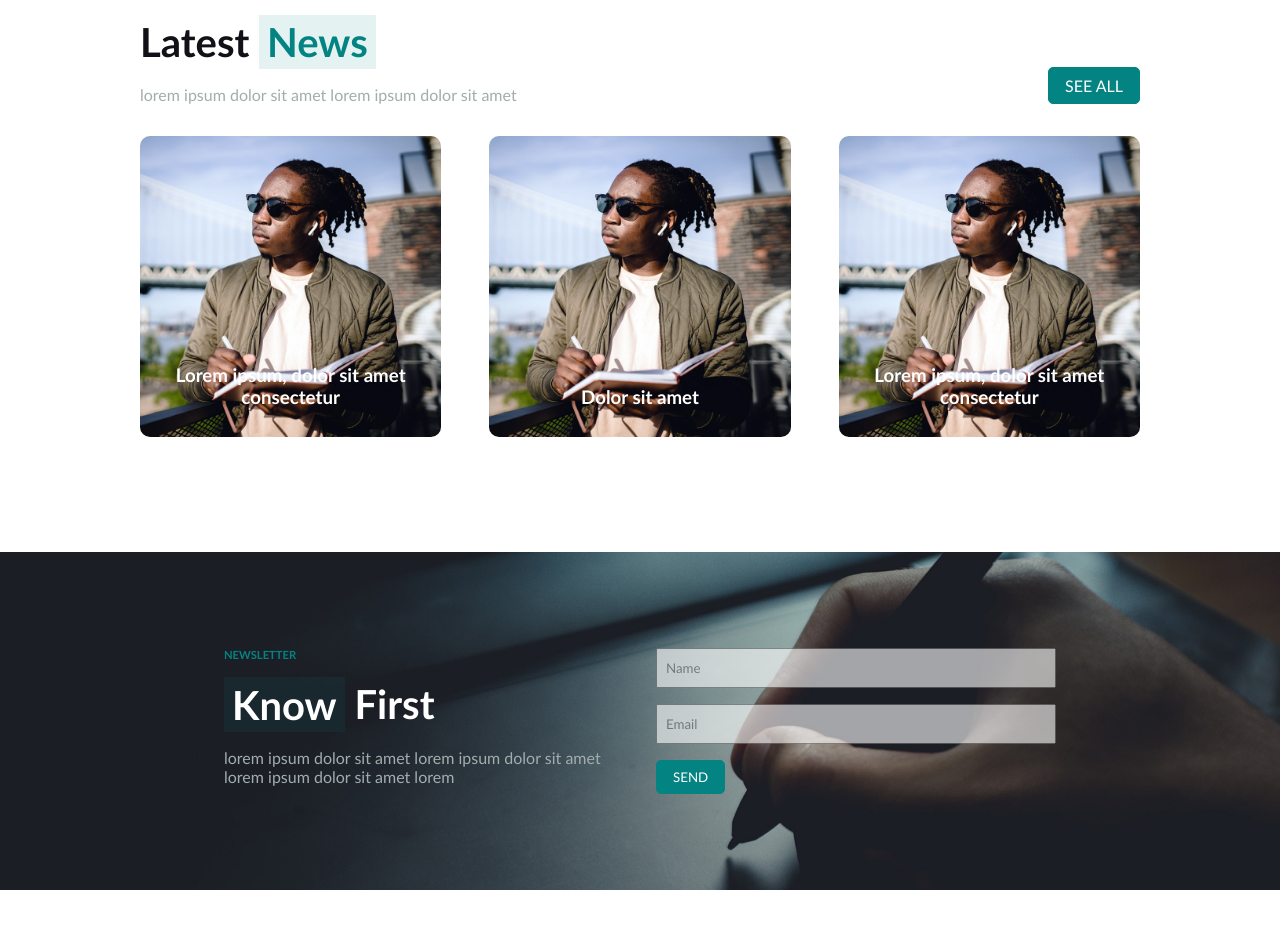
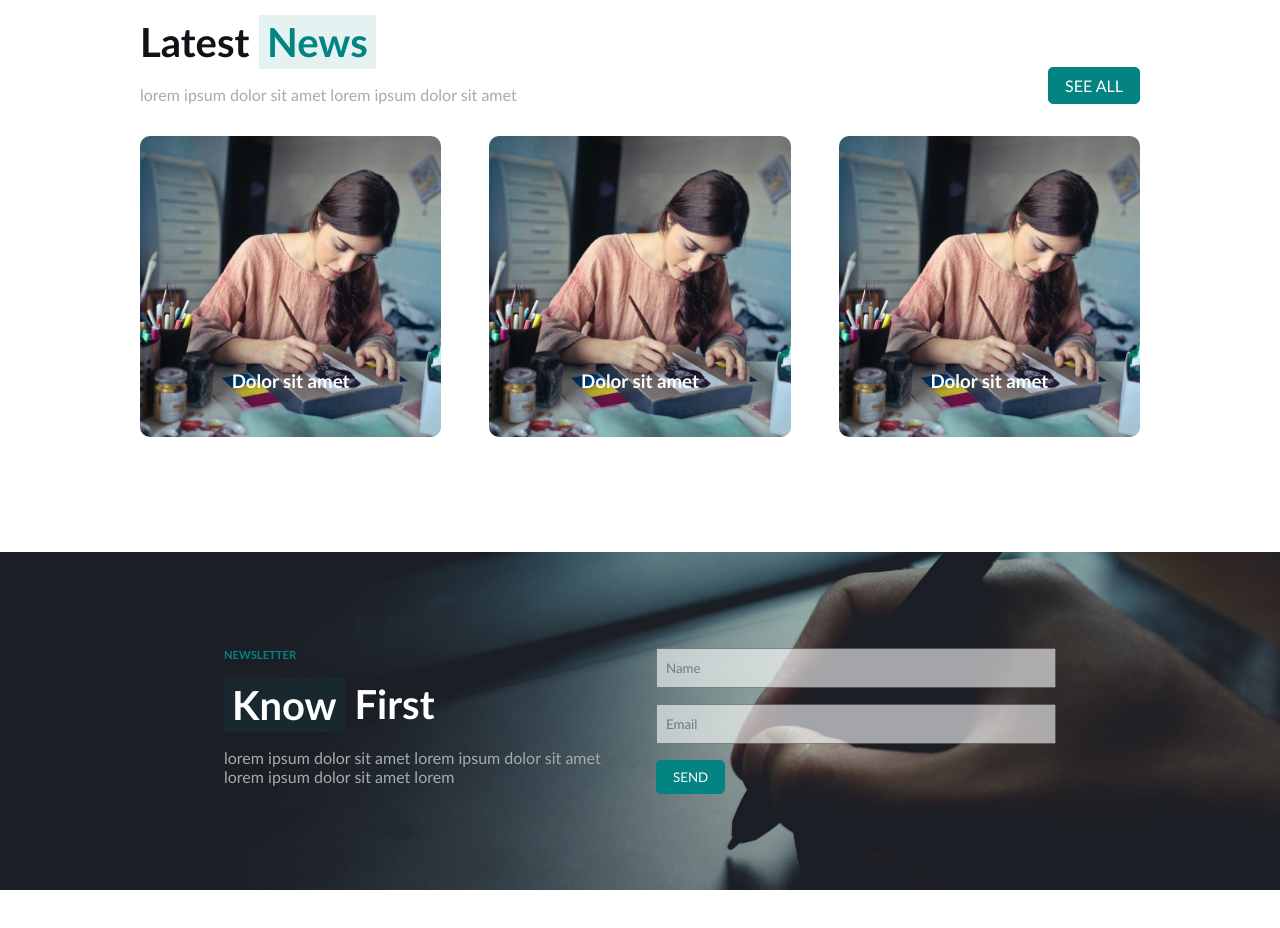
Before and after one commit to andrea-prina/proj-html-vuejs, a Vue app: page / in a window 1280 px wide. Shown: the part 3662-4590 px from the top of the page. Built offline with nearby package versions, Linux system fonts and the light colour scheme.

Commit message:
feat(NewsSection): Add card hover effect and additional info

```diff
--- a/src/components/structure/main/NewsSection.vue
+++ b/src/components/structure/main/NewsSection.vue
@@ -4,9 +4,21 @@
             <SectionTitle :titleData="sectionTitleInfo"/>
             <!-- TODO: Fixare visualizzazione -->
             <div class="cards flex-between flex-wrap">
-                <div v-for="(card, index) in newsCards" :key="index" class="three-cols-card img-card">
-                    <img src="../../../assets/img/news-2.jpg" :alt="card.altImgText">
-                    <h3>{{card.text}}</h3>
+                <div @mouseenter="showCardDetails(index)" @mouseleave="hideCardDetails(index)"
+                v-for="(card, index) in newsCards" :key="index" class="three-cols-card img-card">
+                    <img src="../../../assets/img/news-1.jpg" :alt="card.altImgText">
+                    <div  v-if="card.showDetails" class="news-info flex-between">
+                        <div class="author">
+                            <i class="fa-regular fa-user text-icon"></i>{{card.author}}
+                        </div>
+                        <div class="date">
+                            <i class="fa-solid fa-clock text-icon"></i>{{card.publishDate}}
+                        </div>
+                    </div>
+                    <div class="news-text">
+                        <h3>{{card.title}}</h3>
+                        <p v-if="card.showDetails">{{card.paragraph}}</p>
+                    </div>
                 </div>
             </div>
         </div>
@@ -40,25 +52,48 @@ export default {
 
                 newsCards : [
                     {
-                        imgSrc : "../../../assets/img/news-2.jpg",
+                        imgSrc : "../../../assets/img/news-1.jpg",
                         altImgText : "news-1",
-                        text : "Lorem ipsum, dolor sit amet consectetur",
+                        title : "Dolor sit amet",
+                        paragraph : "lorem ipsum dolor sit amet consectetur lorem ipsum dolor sit amet",
+                        author : "John Doe",
+                        publishDate : "2 Days ago",
                         url : "#",
+                        showDetails : false,
                     },
                     {
                         imgSrc : "../../../assets/img/news-2.jpg",
                         altImgText : "news-2",
-                        text : "Dolor sit amet",
+                        title : "Dolor sit amet",
+                        paragraph : "lorem ipsum dolor sit amet consectetur lorem ipsum dolor sit amet",
+                        author : "John Doe",
+                        publishDate : "2 Days ago",
                         url : "#",
+                        showDetails : false,
                     },
                     {
                         imgSrc : "../../../assets/img/news-3.jpg",
                         altImgText : "news-3",
-                        text : "Lorem ipsum, dolor sit amet consectetur",
+                        title : "Dolor sit amet",
+                        paragraph : "lorem ipsum dolor sit amet consectetur lorem ipsum dolor sit amet",
+                        author : "John Doe",
+                        publishDate : "2 Days ago",
                         url : "#",
+                        showDetails : false,
                     },
-                ]
+                ],
             }
+    },
+
+    methods : {
+
+        showCardDetails : function(index){
+            this.newsCards[index].showDetails = true;
+        },
+
+        hideCardDetails : function(index){
+            this.newsCards[index].showDetails = false;
+        }
     },
 
 }
@@ -87,14 +122,35 @@ export default {
             border-radius: 10px;
         }
 
+        &:hover {
+            img {
+                filter: blur(2px) brightness(0.6);
+                cursor: pointer;
+            }
+        }
+
+    }
+
+    .news-text {
+        position: absolute;
+        left: 0;
+        right: 0;
+        bottom: 2rem;
+        padding: 0rem 1rem;
+        color: $txtc1;
+
         h3 {
-            color: white;
-            position: absolute;
-            left: 0;
-            right: 0;
-            bottom: 2rem;
-            padding: 0rem 1rem;
+            margin-bottom: 1rem;
         }
     }
 
+    .news-info {
+        position: absolute;
+        left: 2px;
+        right: 2px;
+        top: 2px;
+        padding: 1rem;
+        color: $txtc1;
+    }
+
 </style>
```
